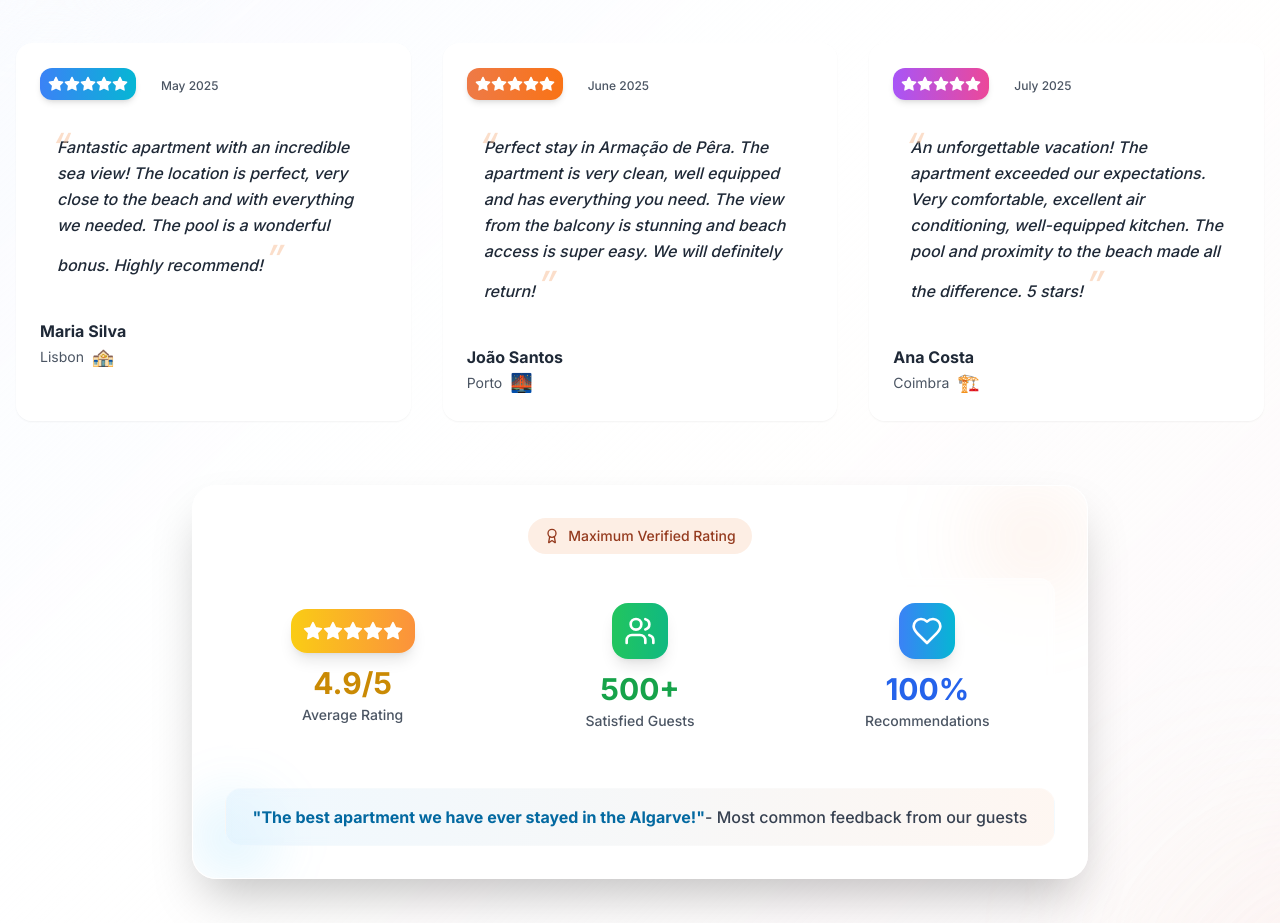
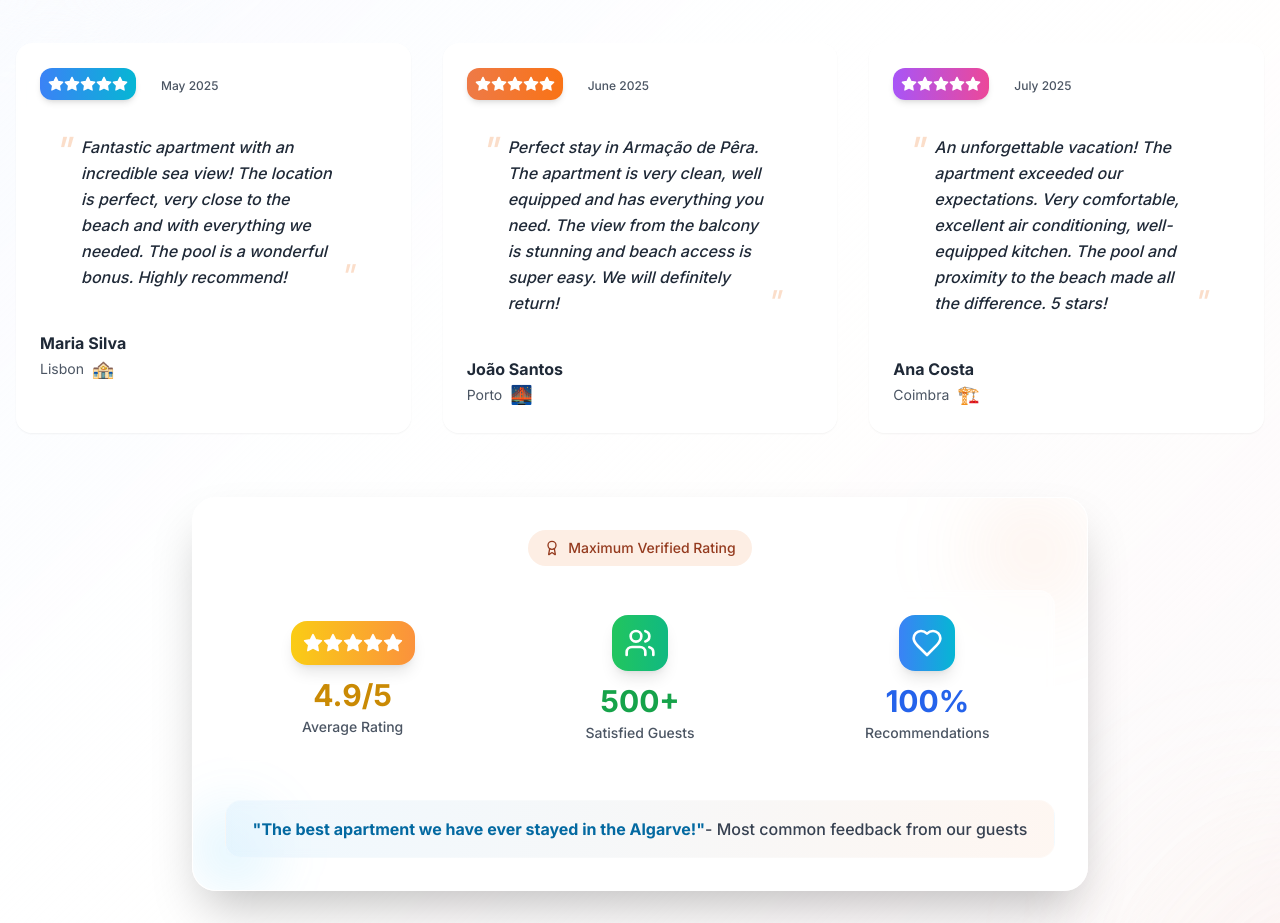
Before and after one commit to marioamorim85/refugio-do-mar, a Next.js app: page / in a window 1280 px wide. Shown: the part 10860-11783 px from the top of the page. Built offline with nearby package versions, Linux system fonts and the light colour scheme.

Commit message:
fix: aspa de fecho dos testemunhos colada à última palavra

```diff
--- a/src/components/TestimonialsSection.tsx
+++ b/src/components/TestimonialsSection.tsx
@@ -105,10 +105,9 @@ export default function TestimonialsSection() {
                   </div>
 
                   <div className="bg-white/40 backdrop-blur-sm p-4 rounded-2xl border border-white/30 mb-6 group-hover:bg-white/60 transition-all duration-300">
-                    <p className="text-gray-800 italic leading-relaxed font-medium relative">
-                      <span className="text-4xl text-coral-300 absolute -top-2 -left-2 opacity-50">“</span>
-                      {testimonial.comment}
-                      <span className="text-4xl text-coral-300 opacity-50">”</span>
+                    <p className="text-gray-800 italic leading-relaxed font-medium relative pl-6 pr-4">
+                      <span className="text-4xl text-coral-300 absolute -top-1 -left-1 opacity-50">"</span>
+                      <span className="inline-flex items-end"><span>{testimonial.comment}</span><span className="text-3xl text-coral-300 opacity-50 leading-none -ml-0.5">"</span></span>
                     </p>
                   </div>
 
```
